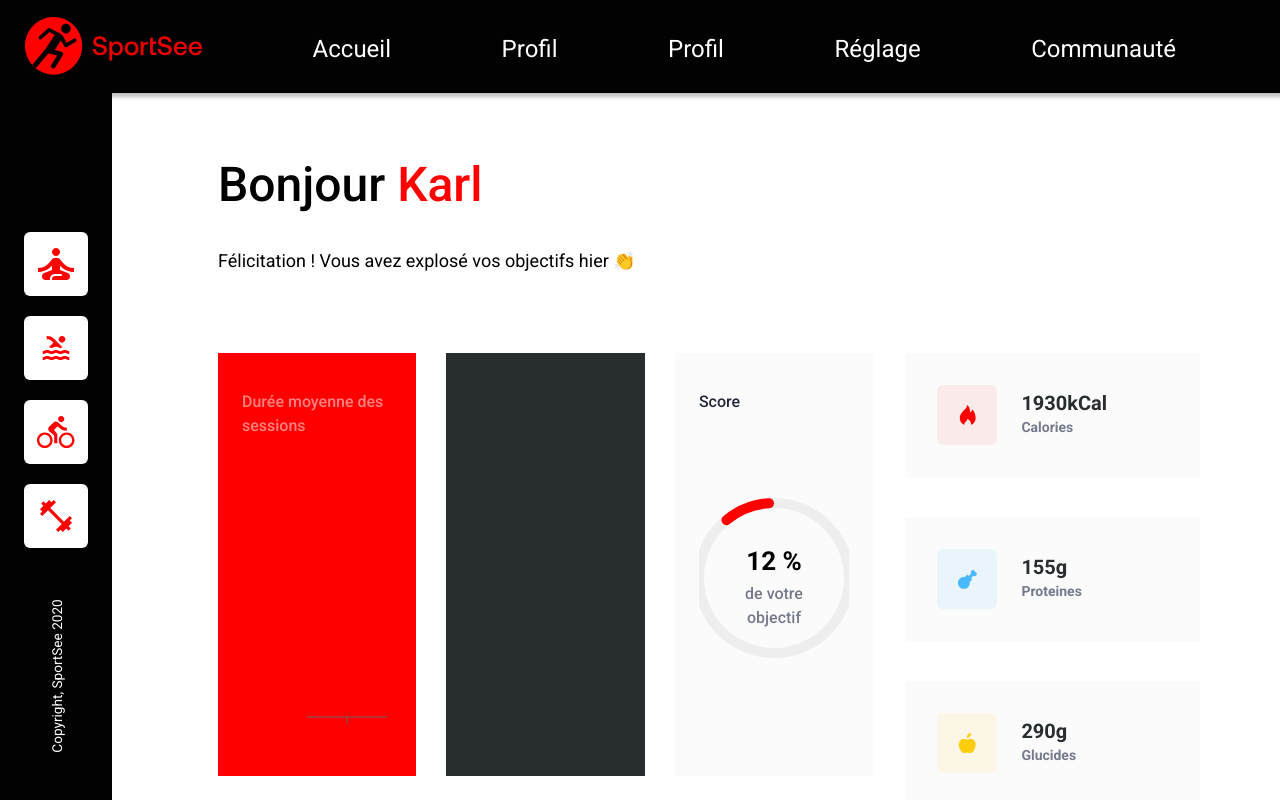
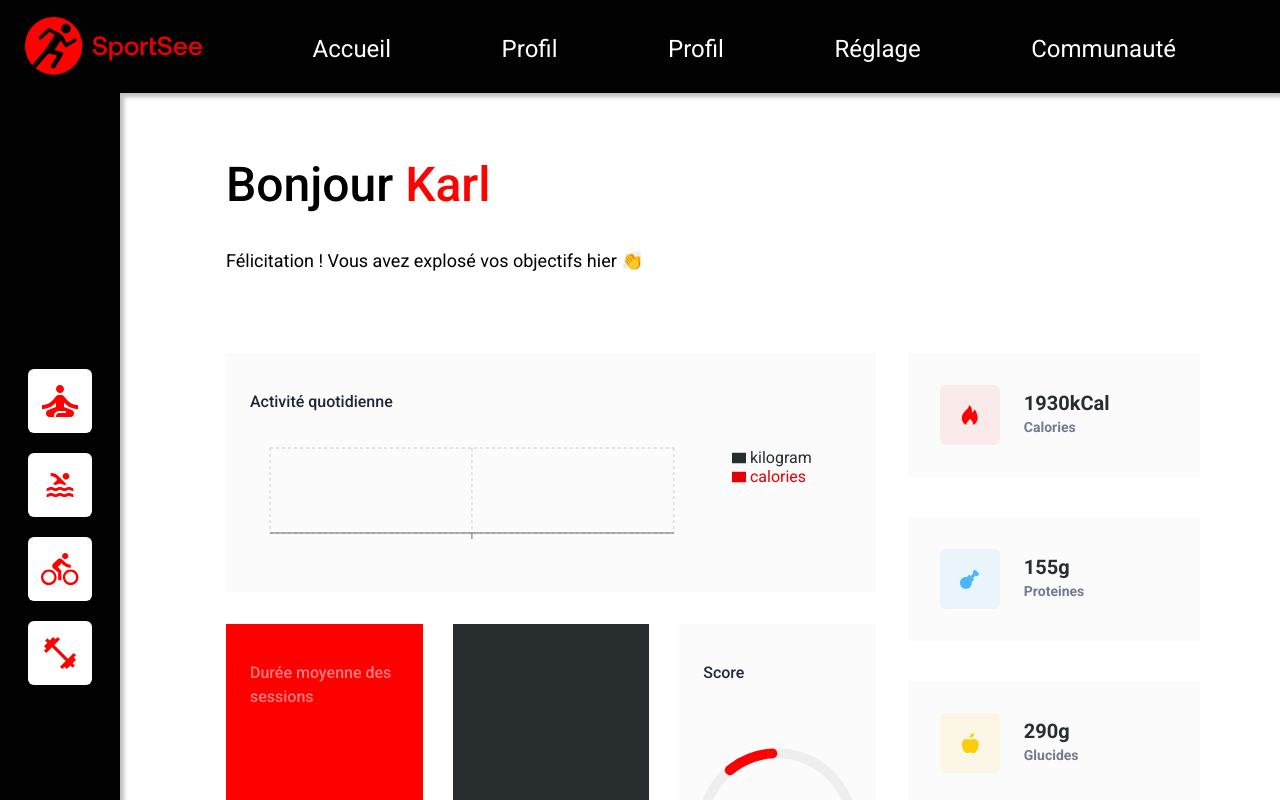
Before and after one commit to JeanBaptisteCalzia/SportSee-Front, a React (Vite) app: page /user/12 in a window 1280 px wide. Shown: the top 800 px of the page. Built offline with nearby package versions, Linux system fonts and the light colour scheme.

Commit message:
Add Activity component

```diff
--- a/src/App.scss
+++ b/src/App.scss
@@ -34,19 +34,26 @@ html {
   font-style: normal;
 }
 
+body {
+  display: flex;
+  flex-direction: column;
+}
+
 @import url("https://fonts.googleapis.com/css2?family=Roboto:ital,wght@0,100;0,300;0,400;0,500;0,700;0,900;1,100;1,300;1,400;1,500;1,700;1,900&display=swap");
 
 #root {
   width: 100%;
   height: 100%;
   margin: 0 auto;
+  display: flex;
+  flex-direction: column;
 }
 
 .wrapper {
   display: flex;
   flex-grow: 1;
   flex-direction: row;
-  height: calc(100% - 93px);
+  position: relative;
 }
 
 main {
--- /dev/null
+++ b/src/components/Activity/activity.scss
@@ -0,0 +1,15 @@
+.activity {
+  background-color: #fbfbfb;
+  padding: 1.5rem;
+  position: relative;
+  margin-bottom: 2rem;
+
+  .custom-tooltip {
+    background-color: #e60000;
+    padding: 0.5rem 0.5rem;
+
+    &__label {
+      color: white;
+    }
+  }
+}
--- /dev/null
+++ b/src/components/Activity/index.jsx
@@ -0,0 +1,77 @@
+import "./activity.scss";
+import React from "react";
+import {
+  BarChart,
+  Bar,
+  Cell,
+  XAxis,
+  YAxis,
+  CartesianGrid,
+  Tooltip,
+  Legend,
+  ResponsiveContainer,
+} from "recharts";
+
+function Activity({ data }) {
+  const sessions = data.map((item) => item.sessions);
+
+  const CustomTooltip = ({ active, payload }) => {
+    if (active && payload && payload.length) {
+      return (
+        <div className="custom-tooltip">
+          <p className="custom-tooltip__label">{payload[0].value}kg</p>
+          <p className="custom-tooltip__label">{payload[1].value}Kcal</p>
+        </div>
+      );
+    }
+  };
+
+  return (
+    <section className="activity">
+      <h2>Activité quotidienne</h2>
+      <ResponsiveContainer width="100%" height={140}>
+        <BarChart
+          width={500}
+          height={300}
+          data={sessions}
+          margin={{
+            top: 20,
+            right: 30,
+            left: 20,
+            bottom: 5,
+          }}
+        >
+          <CartesianGrid strokeDasharray="3 3" />
+          <XAxis dataKey="day" />
+          <YAxis yAxisId="left" axisLine={false} tick={false} hide />
+          <YAxis
+            axisLine={false}
+            yAxisId="right"
+            orientation="right"
+            stroke="#9B9EAC"
+            type="number"
+            domain={[100, "dataMax"]}
+          />
+          <Tooltip content={<CustomTooltip />} />
+          <Legend layout="vertical" verticalAlign="top" align="right" />
+          <Bar
+            yAxisId="left"
+            dataKey="kilogram"
+            fill="#282D30"
+            barSize={8}
+            radius={[20, 20, 0, 0]}
+          />
+          <Bar
+            yAxisId="right"
+            dataKey="calories"
+            fill="#E60000"
+            barSize={8}
+            radius={[20, 20, 0, 0]}
+          />
+        </BarChart>
+      </ResponsiveContainer>
+    </section>
+  );
+}
+
+export default Activity;
--- a/src/components/AverageSessions/index.jsx
+++ b/src/components/AverageSessions/index.jsx
@@ -19,7 +19,7 @@ function AverageSessions({ data }) {
         sessions
       </h2>
 
-      <ResponsiveContainer width="100%" height={300}>
+      <ResponsiveContainer width="100%" height={260}>
         <LineChart
           width="100%"
           height="100%"
--- a/src/components/Performance/index.jsx
+++ b/src/components/Performance/index.jsx
@@ -12,7 +12,7 @@ import {
 function Performance({ data }) {
   return (
     <section className="performance">
-      <ResponsiveContainer width="100%" height={300}>
+      <ResponsiveContainer width="100%" height={260}>
         <RadarChart cx="50%" cy="50%" data={data}>
           <PolarGrid radialLines={false} />
           <PolarAngleAxis dataKey="kind" />
--- a/src/components/Score/index.jsx
+++ b/src/components/Score/index.jsx
@@ -11,7 +11,7 @@ function Score({ todayScore, data }) {
   return (
     <section className="score">
       <h2>Score</h2>
-      <ResponsiveContainer width="100%" height={300}>
+      <ResponsiveContainer width="100%" height={260}>
         <RadialBarChart
           width={150}
           height={150}
--- a/src/components/SideBar/sideBar.scss
+++ b/src/components/SideBar/sideBar.scss
@@ -3,15 +3,18 @@
   padding: 0 1.5rem;
   display: flex;
   flex-direction: column;
+  align-content: center;
   justify-content: center;
+  width: 120px;
+  box-shadow: 4px 4px 4px rgba(0, 0, 0, 0.25);
 
   ul {
     list-style-type: none;
-    margin: -93px 0 0;
     padding: 0 0;
     display: flex;
     flex-direction: column;
     align-items: center;
+    margin-top: -93px;
 
     li {
       margin-bottom: 1.25rem;
@@ -30,7 +33,7 @@
 
   small {
     position: absolute;
-    bottom: 7rem;
+    bottom: 6rem;
     left: -1.25rem;
     transform: rotate(-90deg);
     color: white;
--- a/src/pages/User/index.jsx
+++ b/src/pages/User/index.jsx
@@ -3,11 +3,13 @@ import { useParams } from "react-router-dom";
 import { userMainData } from "../../datas/dataMocked";
 import { userPerformance } from "../../datas/dataMocked";
 import { userAverageSessions } from "../../datas/dataMocked";
+import { userActivity } from "../../datas/dataMocked";
 import Error from "../../components/Error";
 import KeyData from "../../components/KeyData";
 import Score from "../../components/Score";
 import Performance from "../../components/Performance";
 import AverageSessions from "../../components/AverageSessions";
+import Activity from "../../components/Activity";
 import iconEnergy from "../../assets/icon/energy.svg";
 import iconChicken from "../../assets/icon/chicken.svg";
 import iconApple from "../../assets/icon/apple.svg";
@@ -32,6 +34,11 @@ function User() {
     userAverageSessions &&
     userAverageSessions.filter((user) => user.userId === parseInt(userId));
 
+  // Activity chart
+  const currentUserActivity =
+    userActivity &&
+    userActivity.filter((user) => user.userId === parseInt(userId));
+
   if (parseInt(currentId) !== parseInt(userId)) {
     return <Error />;
   } else {
@@ -49,7 +56,9 @@ function User() {
             </section>
             <div className="main">
               <div className="main__content">
-                <div className="main__content-top"></div>
+                <div className="main__content-top">
+                  <Activity data={currentUserActivity} />
+                </div>
                 <div className="main__content-bottom">
                   <AverageSessions data={currentUserAverageSessions} />
                   <Performance data={currentUserPerformance} />
```
